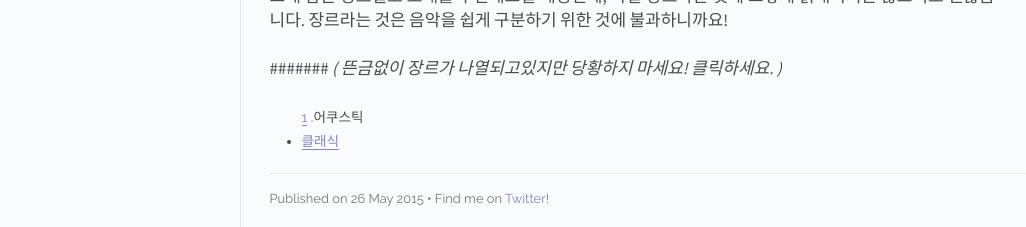
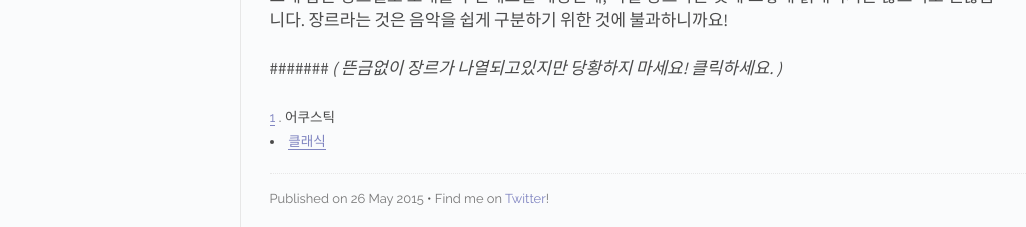
Before and after one commit to forhobby/forhobby.github.com, a Jekyll site: the page built from _posts/2015-05-26-kimjiwon.md, in a window 1280 px wide. Shown: the part 1008-1235 px from the top of the page, without its empty margins (118-1144 px from the left). Built offline with Jekyll 4.4.1, drawn with Linux system fonts in a browser that asks for light colours; Markdown is read by kramdown in place of the engine named in the settings.

Commit message:
Update 2015-05-26-kimjiwon.md

```diff
--- a/_posts/2015-05-26-kimjiwon.md
+++ b/_posts/2015-05-26-kimjiwon.md
@@ -26,15 +26,14 @@ categories: jekyll update
 
 ####### *( 뜬금없이 장르가 나열되고있지만 당황하지 마세요! 클릭하세요. )*
 
-<div id = genre>
-  <ul id = acoustic>
-    <a href = "#ac">1</a>
-    .어쿠스틱
-    <li>
-      <a href = "#1" id = classic>클래식</a>
-    </li>
-  </ul>
-
+<div>
+<span>
+  <a href = "#ac">1</a>
+  . 어쿠스틱
+  <li>
+    <a href = "#1" id = classic>클래식</a>
+  </li>
+</span>
 </div>
 
 [1]: https://www.bgmstore.net/
```
